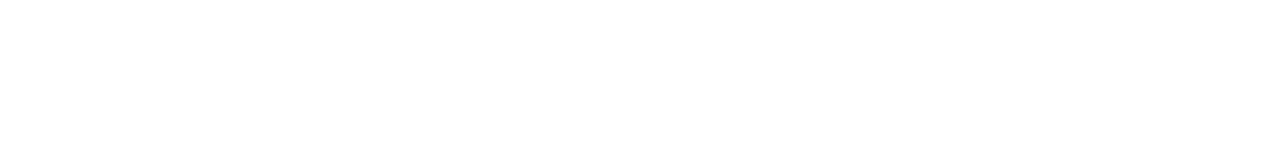
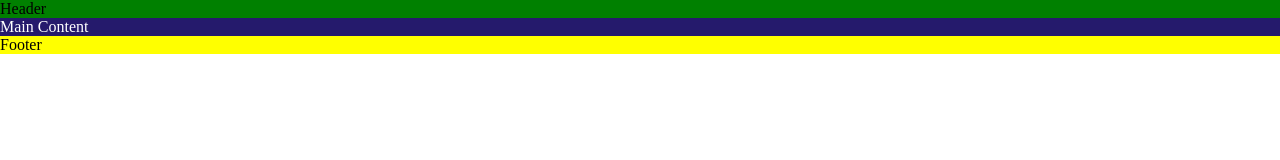
Before and after one commit to AGartland22/korfball-info, a plain HTML site: page index.html in a window 1280 px wide. Drawn offline with Linux system fonts and the light colour scheme.

Commit message:
Create main page structure and added stylesheet with basic styles

```diff
--- /dev/null
+++ b/assets/css/style.css
@@ -0,0 +1,22 @@
+/*Asterisk wildcard selector to override default browser styles.*/
+* {
+    padding: 0;
+    margin: 0;
+    box-sizing: border-box;
+}
+
+/* Header */
+header {
+    background-color: green;
+}
+
+/* Main */
+main {
+    background-color: #251a6c;
+    color: #ffffff;
+}
+
+/* Footer */
+footer {
+    background-color: yellow;
+}
--- a/index.html
+++ b/index.html
@@ -7,7 +7,7 @@
 
     <!-- Meta tags for search engines -->
     <meta name="description" content="What is Korfball? An introduction to the best sport you've never heard of.">
-    <meta name="keywords" content="korfball, korf sport, exercise">
+    <meta name="keywords" content="korfball, korf, sport, exercise">
 
     <!-- Title -->
     <title>What is Korfball?</title>
@@ -15,9 +15,15 @@
     <link rel="apple-touch-icon" sizes="180x180" href="assets/favicon-180x180.png">
     <link rel="icon" type="image/png" sizes="32x32" href="assets/favicon-32x32.png">
     <link rel="icon" type="image/png" sizes="16x16" href="assets/favicon-16x16.png">
+
+    <!-- Stylesheet-->
+    <link rel="stylesheet" href="assets/css/style.css">
 </head>
 
 <body>
+    <Header>Header</Header>
+    <main>Main Content</main>
+    <footer>Footer</footer>
 </body>
 
 </html>
```
